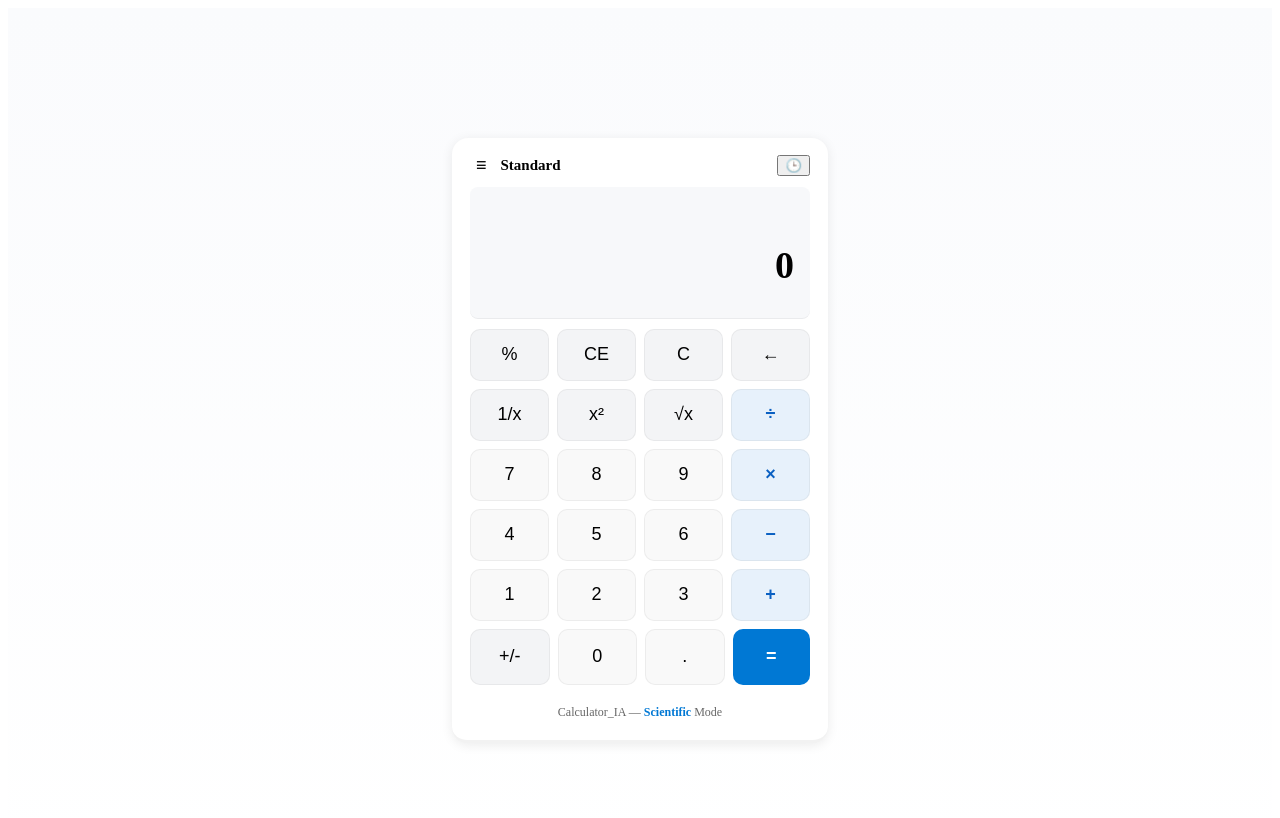
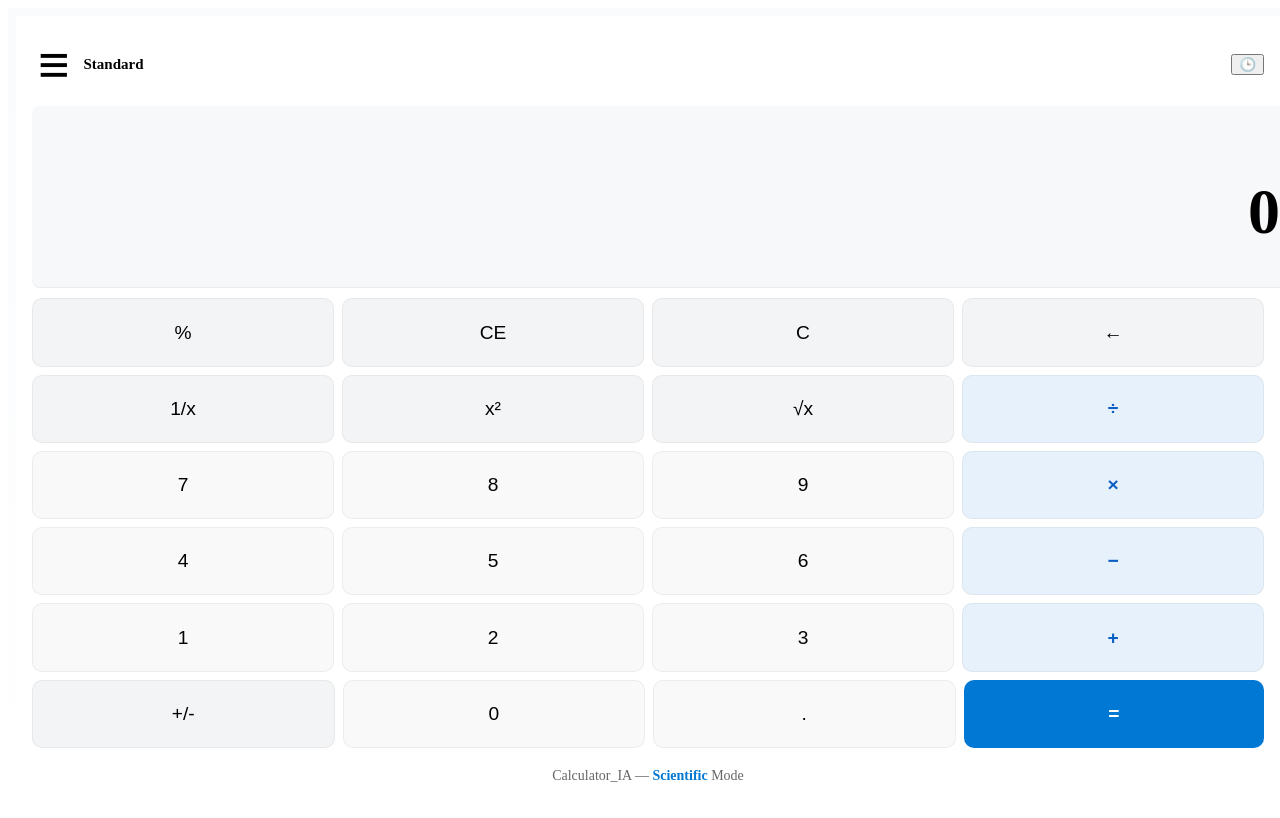
Before and after one commit to LCHLong/calculator, a React app: page / in a window 1280 px wide. Shown: the top 818 px of the page. Built offline with nearby package versions, Linux system fonts and the light colour scheme; the HTML template or start-up script is replaced by a standard one.

Commit message:
Fix  UI full screen

```diff
--- a/src/styles/App.css
+++ b/src/styles/App.css
@@ -1,27 +1,31 @@
 .calculator-root {
-    min-height: 100vh;
+    height: 100vh;
+    width: 100vw;
     display: flex;
     align-items: center;
     justify-content: center;
-    padding: 32px;
+    padding: 8px;
     background: linear-gradient(180deg, #fafbfd 0%, #ffffff 100%);
+    box-sizing: border-box;
 }
 
 .calculator {
-    width: 340px;
+    width: 100%;
+    height: 100%;
     background: #ffffff;
-    border-radius: 16px;
-    box-shadow: 0 2px 12px rgba(0, 0, 0, 0.08);
-    padding: 16px 18px 20px;
+    border-radius: 0;
+    /* sát mép màn hình */
+    box-shadow: none;
+    padding: 16px;
     display: flex;
     flex-direction: column;
     gap: 10px;
-    border-bottom: 3px solid rgba(0, 0, 0, 0.05);
+    box-sizing: border-box;
 }
 
 .footer-note {
     text-align: center;
-    font-size: 12px;
+    font-size: 14px;
     color: #666;
     margin-top: 10px;
     user-select: none;
--- a/src/styles/Button.css
+++ b/src/styles/Button.css
@@ -1,13 +1,22 @@
 .keypad button {
     flex: 1 1 0;
-    height: 52px;
+    min-height: 48px;
     border-radius: 10px;
     border: 1px solid rgba(0, 0, 0, 0.05);
     background: #f9f9f9;
-    font-size: 18px;
+    font-size: 1.2rem;
+    /* responsive font-size */
     cursor: pointer;
     transition: background 0.1s ease, transform 0.05s ease;
     font-weight: 500;
+}
+
+/* Scale font and height on smaller screens */
+@media (max-width: 480px) {
+    .keypad button {
+        font-size: 1rem;
+        min-height: 42px;
+    }
 }
 
 .keypad button:hover {
--- a/src/styles/Display.css
+++ b/src/styles/Display.css
@@ -6,35 +6,25 @@
     flex-direction: column;
     align-items: flex-end;
     justify-content: center;
-    min-height: 100px;
+    min-height: 20%;
+    width: 100%;
     position: relative;
     box-shadow: inset 0 -1px 0 rgba(0, 0, 0, 0.05);
 }
 
-/* Ký hiệu M (bộ nhớ) góc trái */
-.memory-indicator {
-    position: absolute;
-    left: 12px;
-    top: 10px;
-    font-weight: 600;
-    color: #444;
-}
-
-/* Dòng biểu thức (phía trên) */
 .expression {
-    font-size: 16px;
+    font-size: 1.5rem;
     color: #666;
     margin-bottom: 6px;
-    height: 20px;
+    height: 24px;
     text-align: right;
     width: 100%;
     overflow-x: auto;
     white-space: nowrap;
 }
 
-/* Dòng hiển thị chính (kết quả hoặc số đang nhập) */
 .display {
-    font-size: 38px;
+    font-size: 4rem;
     font-weight: 700;
     text-align: right;
     width: 100%;
--- a/src/styles/Keypad.css
+++ b/src/styles/Keypad.css
@@ -2,13 +2,51 @@
     display: flex;
     flex-direction: column;
     gap: 8px;
+    width: 100%;
+    height: 80%;
+    /* chiếm phần còn lại của màn hình */
 }
 
 .row {
     display: flex;
     gap: 8px;
+    flex: 1;
+    /* mỗi hàng chia đều chiều cao */
 }
 
-.row:last-child button {
-    height: 56px;
+.keypad button {
+    flex: 1;
+    /* chia đều chiều ngang */
+    font-size: 2rem;
+    border-radius: 12px;
+    border: 1px solid rgba(0, 0, 0, 0.05);
+    background: #f9f9f9;
+    cursor: pointer;
+    transition: background 0.1s ease, transform 0.05s ease;
 }
+
+.keypad button:hover {
+    background: #f1f1f1;
+}
+
+.keypad button:active {
+    background: #e6e6e6;
+    transform: scale(0.98);
+}
+
+.keypad .op {
+    background: #e7f1fb;
+    font-weight: 700;
+    color: #0a60c2;
+}
+
+.keypad .func {
+    background: #f3f4f6;
+}
+
+.keypad .equals {
+    background: #0078d4;
+    color: white;
+    font-weight: 700;
+    border: none;
+}
--- a/src/styles/TopBar.css
+++ b/src/styles/TopBar.css
@@ -13,7 +13,7 @@
 .hamburger {
     background: transparent;
     border: none;
-    font-size: 18px;
+    font-size: 54px;
     cursor: pointer;
 }
 
```
